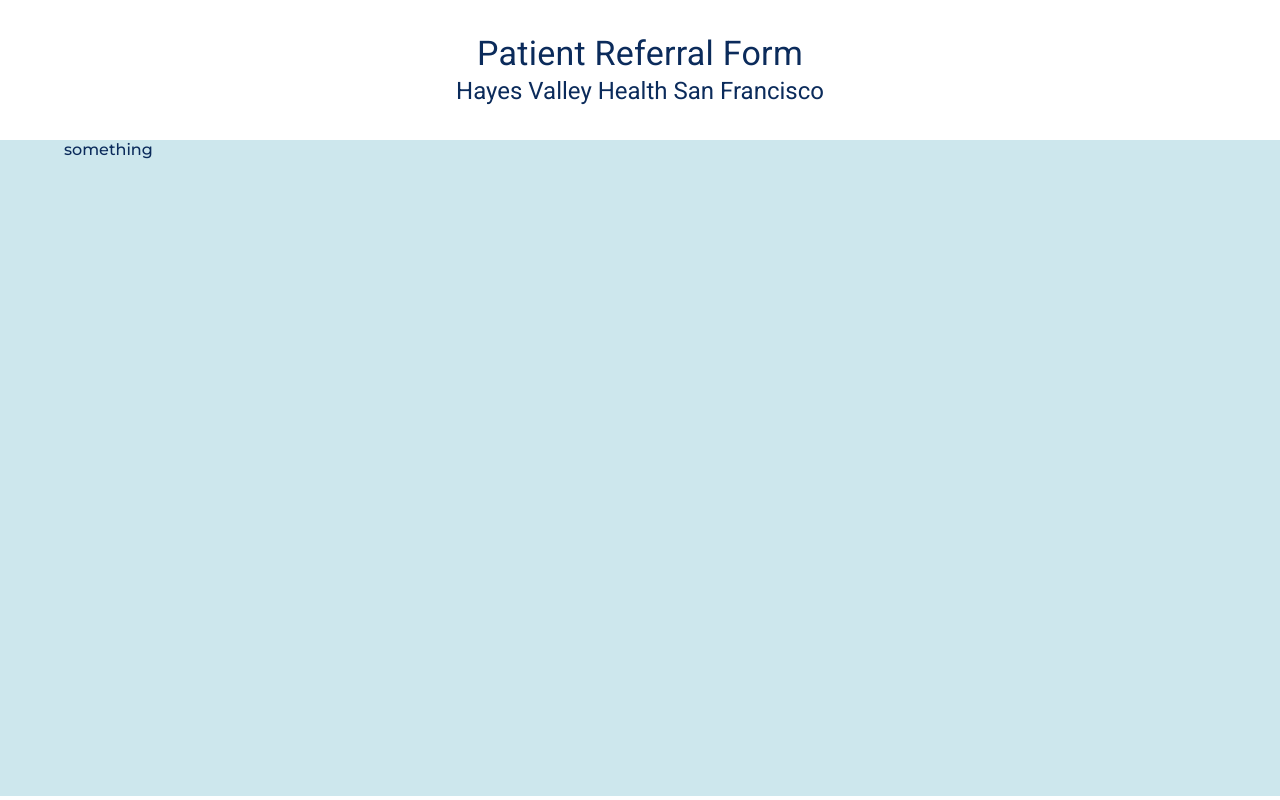
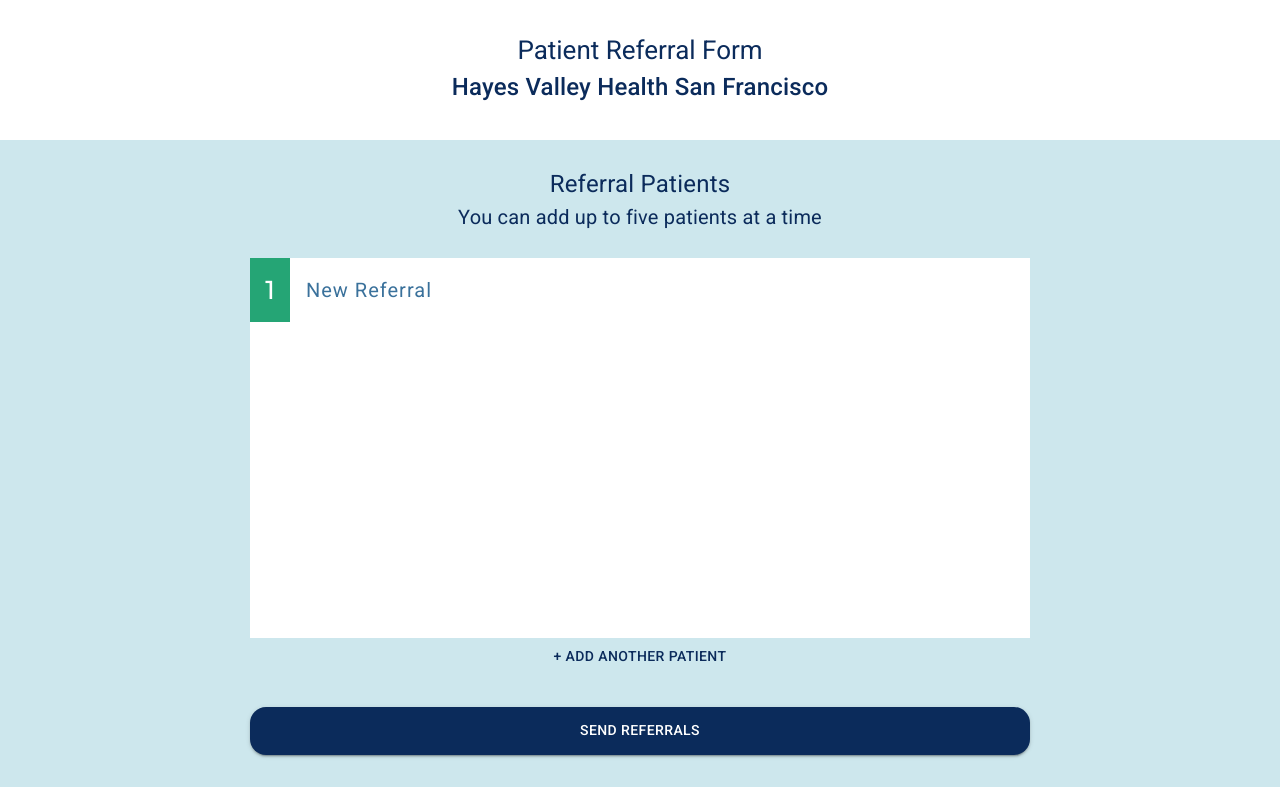
Before and after one commit to Joelzor/patient-referral-form, a React (Vite) app: page / in a window 1280 px wide. Built offline with nearby package versions, Linux system fonts and the light colour scheme.

Commit message:
completed main layout

```diff
--- a/src/components/Form.css
+++ b/src/components/Form.css
@@ -1,4 +1,4 @@
-.form-container {
+/* .form-container {
   height: 380px;
   width: 780px;
   margin: 0 auto;
@@ -20,4 +20,4 @@
   display: flex;
   justify-content: center;
   align-items: center;
-}
+} */
--- a/src/components/Form.jsx
+++ b/src/components/Form.jsx
@@ -1,17 +1,54 @@
 import React from "react";
 import "./Form.css";
+import Box from "@mui/material/Box";
+import Typography from "@mui/material/Typography";
+import Grid from "@mui/material/Grid";
 
 const Form = () => {
   return (
     <>
-      <section className="form-container">
+      {/* <section className="form-container">
         <div className="form-header">
           <div className="form-number">
             <p>1</p>
           </div>
           <p>New Referral</p>
         </div>
-      </section>
+      </section> */}
+
+      <Box
+        sx={{
+          width: "780px",
+          height: "380px",
+          backgroundColor: "#fff",
+          margin: "0 auto",
+          color: "#3A719B",
+        }}
+      >
+        <Grid container alignItems="center" gap="16px">
+          <Box
+            sx={{
+              height: "64px",
+              width: "40px",
+              backgroundColor: "#25A575",
+              color: "#fff",
+              fontSize: "26px",
+            }}
+          >
+            <Grid
+              container
+              alignItems="center"
+              justifyContent="center"
+              minHeight="64px"
+            >
+              1
+            </Grid>
+          </Box>
+          <Typography variant="h5" fontSize="20px" letterSpacing="1px">
+            New Referral
+          </Typography>
+        </Grid>
+      </Box>
     </>
   );
 };
--- a/src/components/FormList.jsx
+++ b/src/components/FormList.jsx
@@ -2,6 +2,8 @@
 import Form from "./Form";
 import Container from "@mui/material/Container";
 import Box from "@mui/material/Box";
+import Typography from "@mui/material/Typography";
+import Button from "@mui/material/Button";
 
 const FormList = () => {
   return (
@@ -14,11 +16,37 @@
     // </main>
     <Box
       sx={{
-        height: "82vh",
         backgroundColor: "#cde7ed",
       }}
     >
-      <Container>something</Container>
+      <Container>
+        <Box padding="26px">
+          <Typography sx={{ textAlign: "center", fontSize: "24px" }}>
+            Referral Patients
+          </Typography>
+          <Typography sx={{ textAlign: "center", fontSize: "20px" }}>
+            You can add up to five patients at a time
+          </Typography>
+        </Box>
+        <Form />
+        <Box textAlign="center">
+          <Button sx={{ color: "#0B2B5B" }}>+ add another patient</Button>
+        </Box>
+        <Box textAlign="center" padding="32px">
+          <Button
+            variant="contained"
+            sx={{
+              backgroundColor: "#0B2B5B",
+              width: "780px",
+              height: "48px",
+              borderRadius: "16px",
+              fontSize: "14px",
+            }}
+          >
+            send referrals
+          </Button>
+        </Box>
+      </Container>
     </Box>
   );
 };
--- a/src/components/Header.jsx
+++ b/src/components/Header.jsx
@@ -22,8 +22,12 @@
         justifyContent="center"
         style={{ minHeight: 140 }}
       >
-        <Typography variant="h4">Patient Referral Form</Typography>
-        <Typography variant="h5">Hayes Valley Health San Francisco</Typography>
+        <Typography variant="h5" component="h1" fontSize="26px">
+          Patient Referral Form
+        </Typography>
+        <Typography variant="h6" fontSize="24px">
+          Hayes Valley Health San Francisco
+        </Typography>
       </Grid>
     </Box>
   );
```
